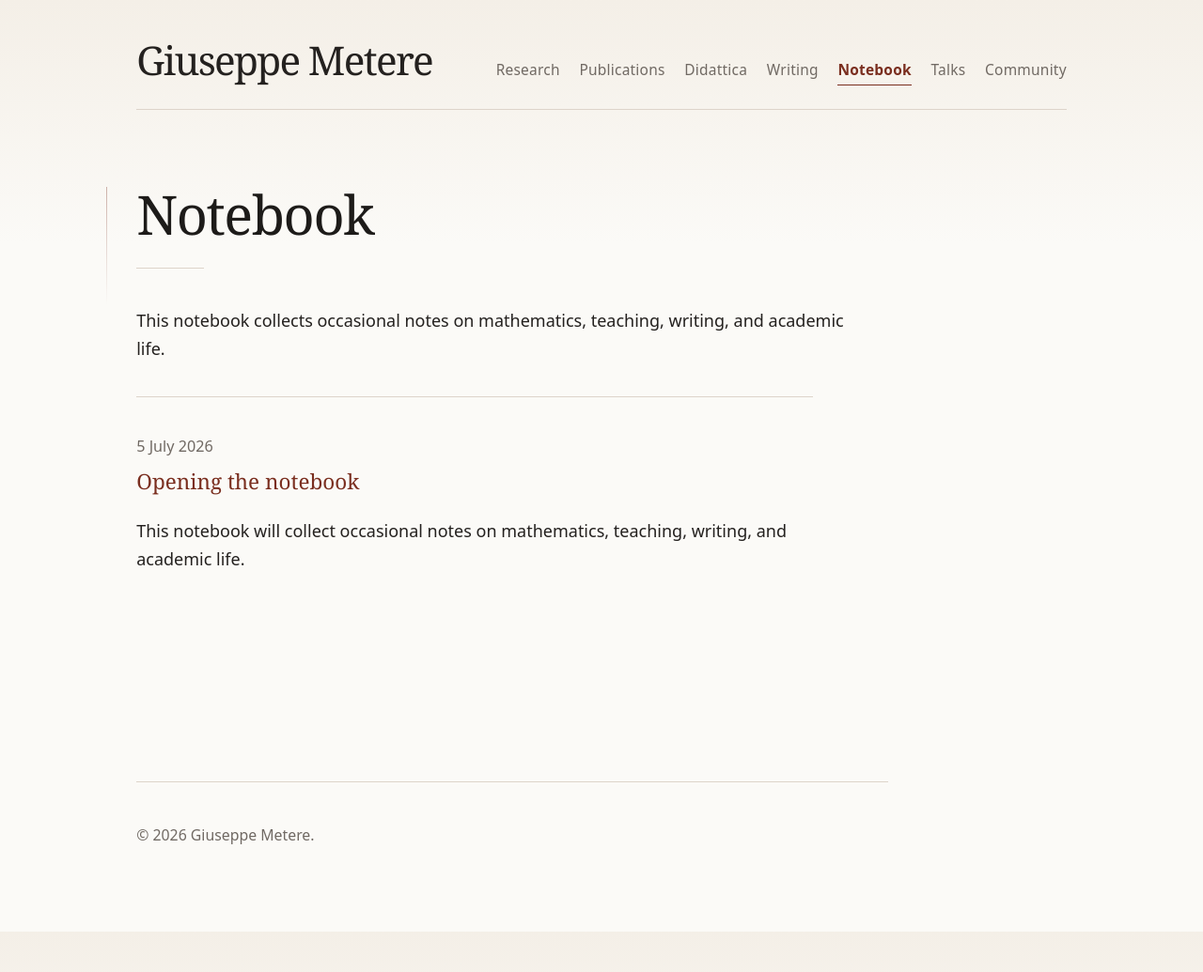
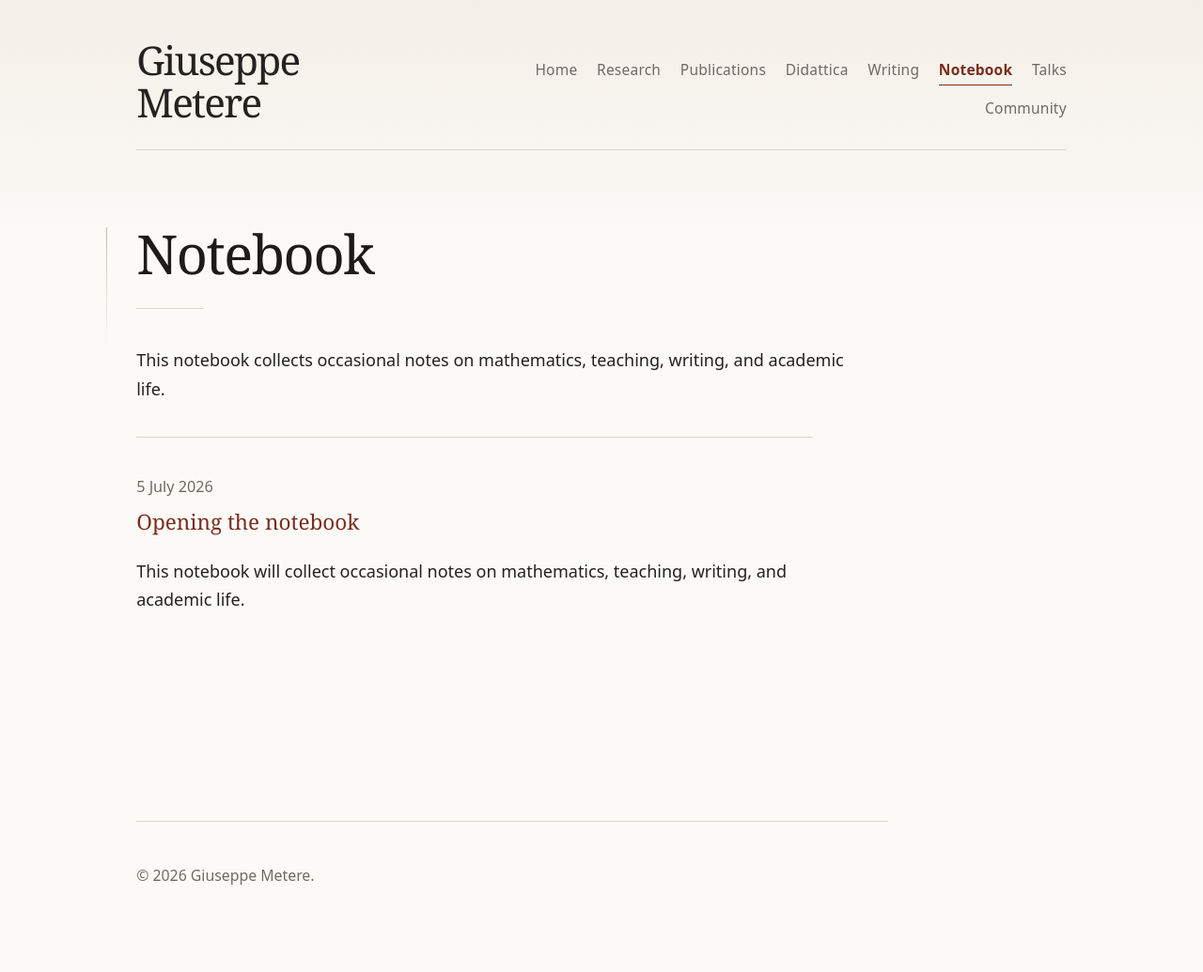
Before and after one commit to gmetere/gmetere.github.io, a Jekyll site: the page built from notebook.md, in a window 1280 px wide. Shown: the whole page at 94% size. Built offline with Jekyll 4.4.1, drawn with Linux system fonts in a browser that asks for light colours; before the commit the page ends 992 px from its top, so only the background shows below that.

Commit message:
Update nav.html

```diff
--- a/_includes/nav.html
+++ b/_includes/nav.html
@@ -6,6 +6,10 @@
   </div>
 
   <nav class="site-nav" aria-label="Main navigation">
+
+    <a href="{{ '/' | relative_url }}"
+       class="{% if page.url == '/' %}active{% endif %}">Home</a>
+
     <a href="{{ '/research/' | relative_url }}"
        class="{% if page.url contains '/research/' %}active{% endif %}">Research</a>
 
```
